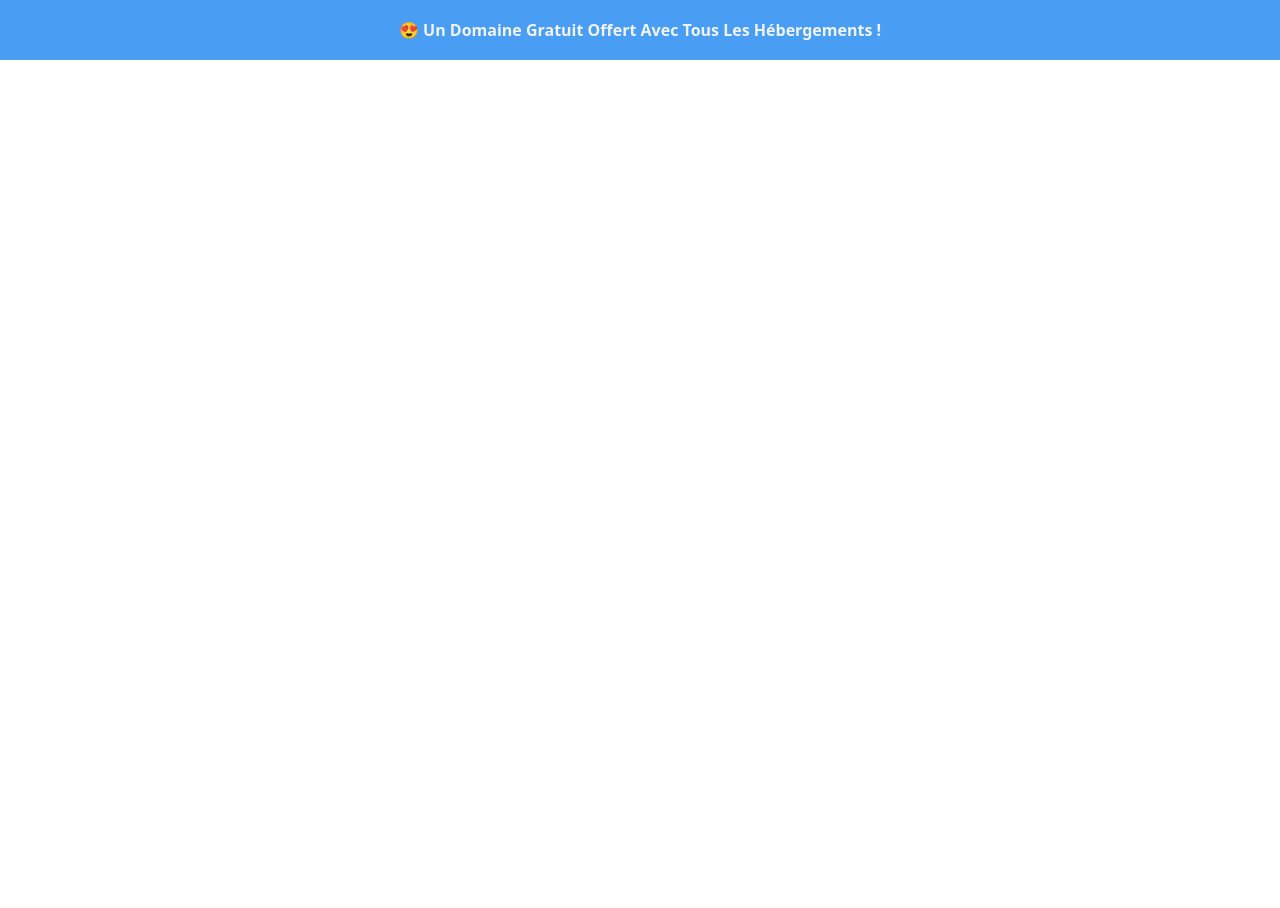
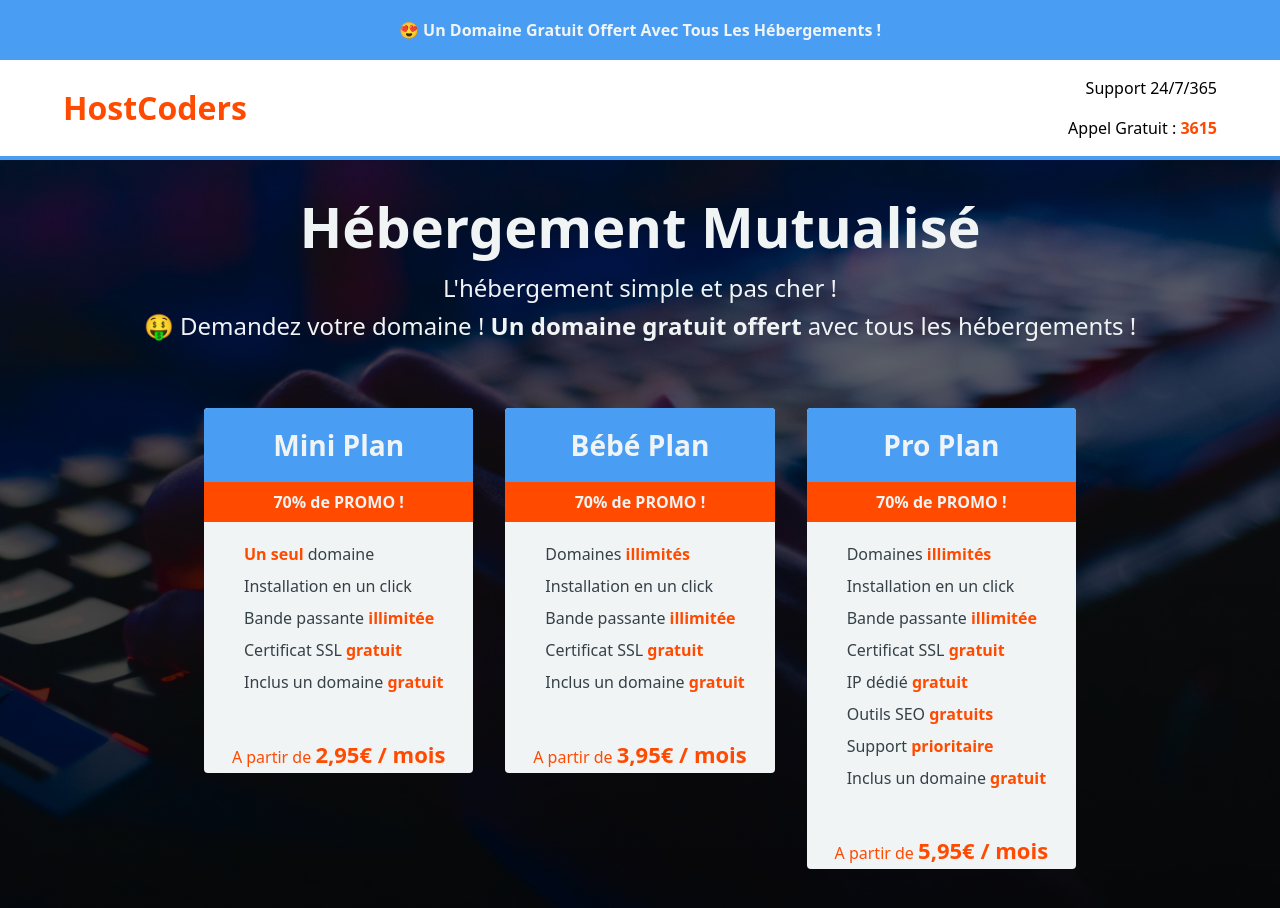
Before and after one commit to blagisquet/styledComponents, a React (Create React App) app: page / in a window 1280 px wide. Shown: the top 908 px of the page. Before the commit the page ends 800 px from the top, so only its background shows below. Built offline with nearby package versions, Linux system fonts and the light colour scheme.

Commit message:
added header, plans, hero image and more

```diff
--- /dev/null
+++ b/src/components/Header/Header.js
@@ -0,0 +1,46 @@
+import React from 'react';
+import styled from 'styled-components';
+import { colors, layout, media } from '../../theme/helpers';
+
+const Header = ({ className }) => {
+  return (
+    <header className={className}>
+      <div className='content'>
+        <h1>HostCoders</h1>
+        <div className="support">
+          <p>Support 24/7/365</p>
+          <p>Appel Gratuit : <span className='phone-number'>3615</span></p>
+        </div>
+      </div>
+    </header>
+  )
+}
+
+export default styled(Header)`
+  border-bottom: 4px solid ${colors.primary};
+  text-align: center;
+  .content {
+    ${layout()}
+    display: grid;
+    grid-template-columns: repeat(auto-fit, minmax(292px,1fr));
+    align-items: center;
+
+  }
+  h1 {
+    color: ${colors.accent};
+    font-weight: 900;
+  }
+  .phone-number {
+    color: ${colors.accent};
+    font-weight: 700;
+  }
+  ${media.small`
+    h1 {
+      text-align: left;
+    }
+    .support {
+      text-align: right;
+    }
+    `
+  };
+`;
--- /dev/null
+++ b/src/components/MainContent/MainContent.js
@@ -0,0 +1,34 @@
+import React from 'react';
+import Hero from '../../theme/Hero';
+import Plans from '../Plans/Plans';
+
+import { colors, pxToRem } from '../../theme/helpers';
+
+import styled from 'styled-components';
+
+const MainContent = ({ className }) => {
+  return (
+    <Hero>
+      <section className={className}>
+      <h2 className='bolder'>Hébergement Mutualisé</h2>
+        <p>L'hébergement simple et pas cher !</p>
+        <p><span role='img' aria-label='Gratuit'>🤑</span> Demandez votre domaine ! <span className='bolder'>Un domaine gratuit offert</span> avec tous les hébergements !</p>
+      <Plans />
+      </section>
+    </Hero>
+  )
+}
+
+export default styled(MainContent)`
+  text-align: center;
+  font-size: ${pxToRem(24)};
+  color: ${colors.white};
+  h2 {
+    font-size: ${pxToRem(56)};
+    margin: 0;
+    padding-top: ${pxToRem(24)};
+  }
+  p {
+    margin: ${pxToRem(2)} 0;
+  }
+`;
--- /dev/null
+++ b/src/components/Plans/Plan.js
@@ -0,0 +1,69 @@
+import React from 'react';
+import styled from 'styled-components';
+
+import { colors , pxToRem } from '../../theme/helpers';
+
+const Plan = ({ className, plan }) => {
+  return (
+    <div className={className}>
+      <h3><span className='bolder'>{plan.name}</span> Plan</h3>
+      <p className='promo bolder'>70% de PROMO !</p>
+      <ul>
+        {
+          plan.features.map((feature, i) => <li key={i}><div dangerouslySetInnerHTML={{ __html: feature }} /></li>)
+        }
+      </ul>
+      <div className='command'>
+        <p className='prix accent'>A partir de <span className='bolder'>{plan.price}€ / mois</span></p>
+      </div>
+    </div>
+  );
+}
+
+export default styled(Plan)`
+  background: ${colors.white};
+  color: ${colors.black};
+  border-radius: 4px;
+  margin: 0 ${pxToRem(16)} ${pxToRem(32)};
+  flex: 1;
+  display: flex;
+  flex-wrap: wrap;
+  min-width: ${pxToRem(256)};
+  * {
+    flex: 1 1 100%;
+  }
+  h3 {
+    margin: 0;
+    background: ${colors.primary};
+    color: ${colors.white};
+    padding: 16px;
+    border-top-left-radius: 4px;
+    border-top-right-radius: 4px;
+  }
+  .promo {
+    background: ${colors.accent};
+    margin: 0;
+    font-size: ${pxToRem(16)};
+    padding: ${pxToRem(8)};
+    color: ${colors.white};
+  }
+  ul {
+    list-style-type: none;
+    font-size: ${pxToRem(16)};
+    text-align: left;
+    color: ${colors.grey};
+  }
+  li {
+    padding: ${pxToRem(4)} 0;
+  }
+  .prix {
+    font-size: ${pxToRem(16)};
+    margin-top: ${pxToRem(24)};
+    .bolder {
+      font-size: ${pxToRem(22)};
+    }
+  }
+  .command {
+    align-self: flex-end;
+  }
+`;
--- /dev/null
+++ b/src/components/Plans/Plans.js
@@ -0,0 +1,27 @@
+import React from 'react';
+import styled from 'styled-components';
+
+import Plan from './Plan';
+
+import { layout, pxToRem } from '../../theme/helpers';
+
+import data from '../../data';
+
+const Plans = ({ className }) => {
+  return (
+    <div className={className}>
+      {
+        data.plans.map(plan => <Plan key={plan.name} plan={plan} />)
+      }
+    </div>
+  )
+}
+
+export default styled(Plans)`
+  ${layout()}
+  display: flex;
+  align-items: flex-start;
+  flex-wrap: wrap;
+  margin-top: ${pxToRem(64)};
+  max-width: ${pxToRem(920)};
+`;
--- a/src/pages/Landing.js
+++ b/src/pages/Landing.js
@@ -1,11 +1,15 @@
-import React from 'react';
+import React, {Fragment} from 'react';
 import Banner from '../theme/Banner';
+import Header from '../components/Header/Header';
+import MainContent from '../components/MainContent/MainContent';
 
 const Landing = () => {
   return (
-    <div>
+    <Fragment>
       <Banner><span role='img' aria-label='Gratuit'>😍</span> Un domaine gratuit offert avec tous les hébergements !</Banner>
-    </div>
+      <Header />
+      <MainContent />
+    </Fragment>
   )
 }
 
--- /dev/null
+++ b/src/theme/Hero.js
@@ -0,0 +1,10 @@
+import styled from 'styled-components';
+import img from '../images/hero.jpg';
+
+const Hero = styled.div`
+  min-height: 100vh;
+  width: 100%;
+  background: linear-gradient(rgba(0,0,0, 0.5), rgba(0,0,0, 0.8)), url(${img}) center/cover fixed no-repeat;
+`;
+
+export default Hero;
```
